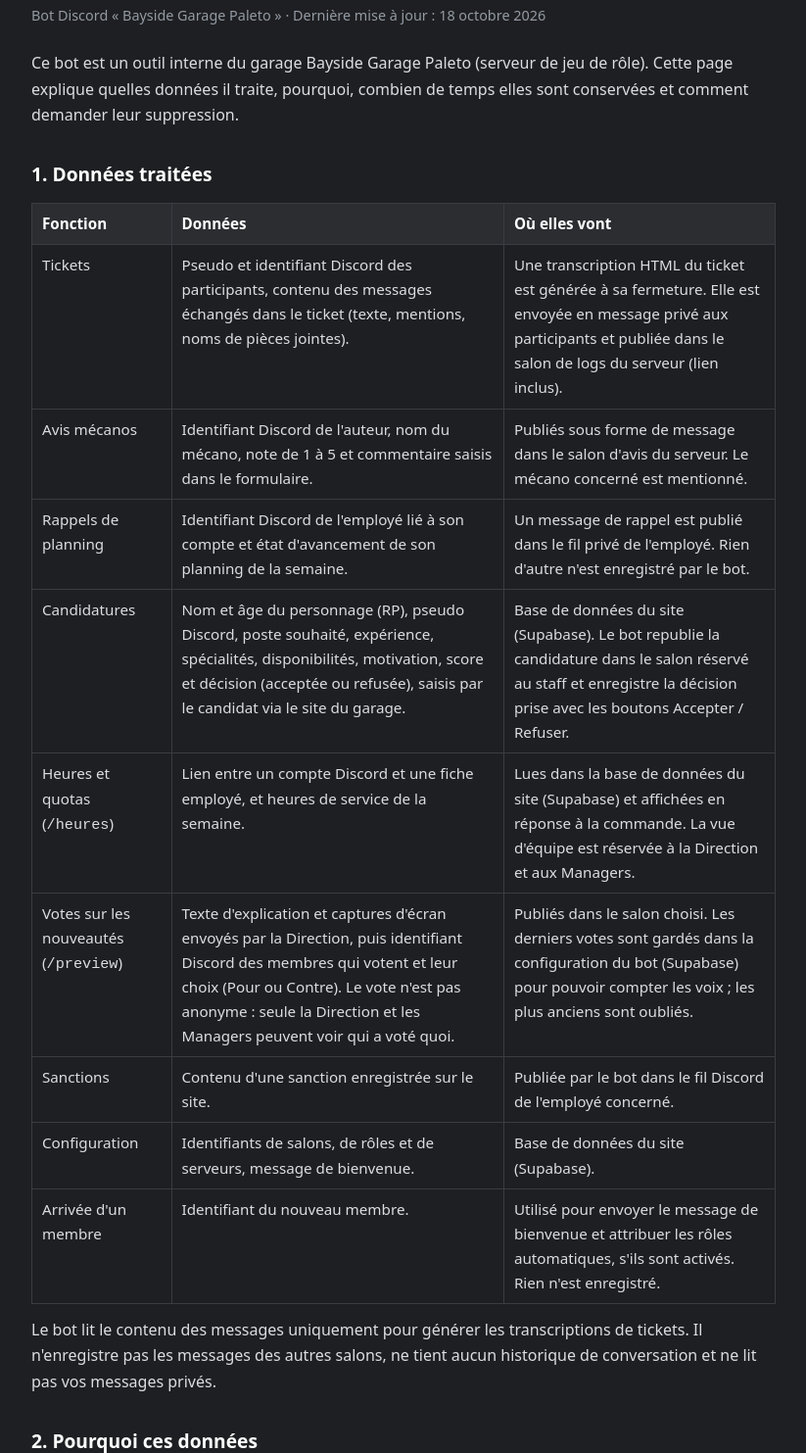
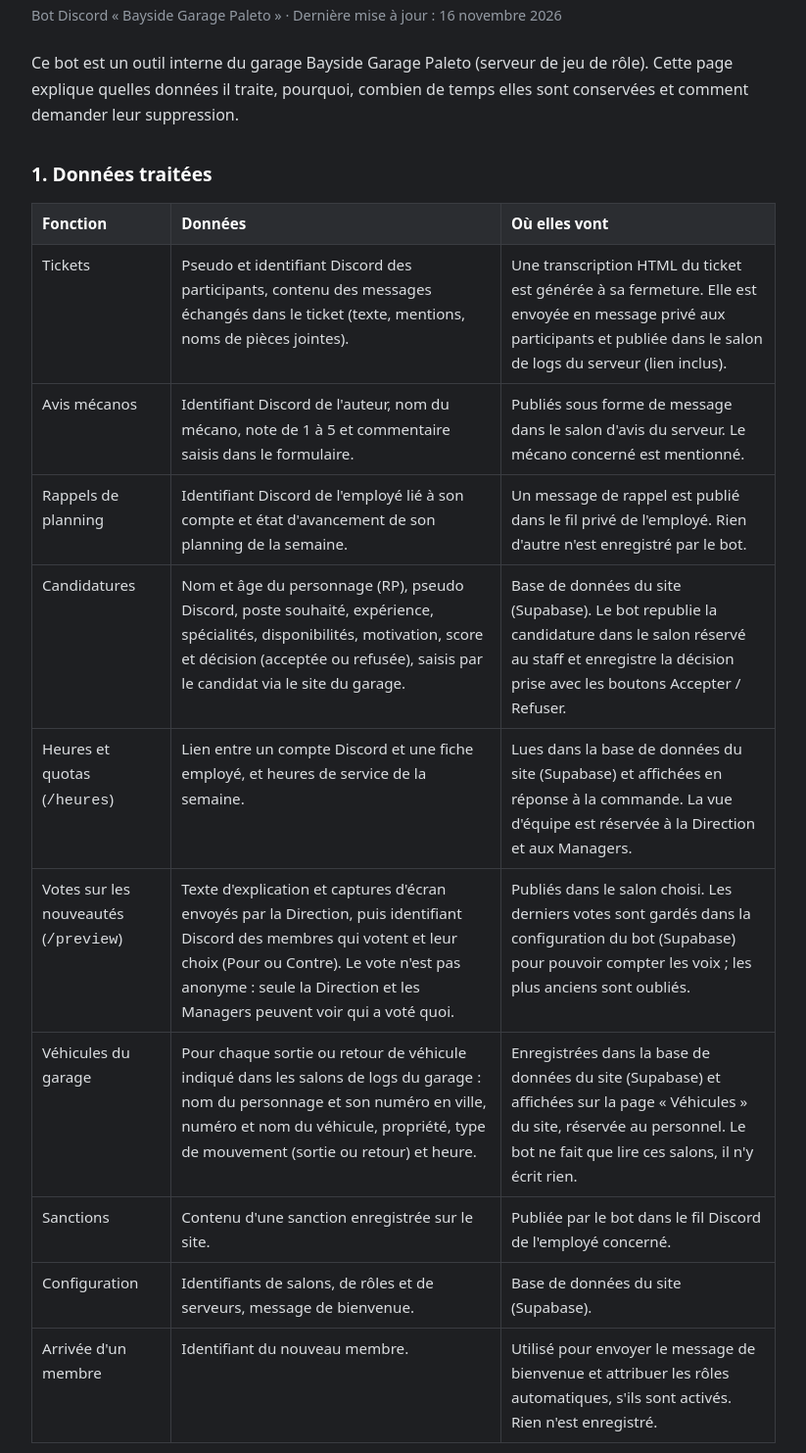
Before and after one commit to ChoupiViP/BOT-bayside-Garage-Paleto, a plain HTML site: page privacy.html in a window 1280 px wide. Shown: the part 93-1576 px from the top of the page at 98% size, without its empty margins (228-1051 px from the left). Drawn offline with Linux system fonts and the light colour scheme.

Commit message:
Site du bot : nouvelle fonction « Véhicules du garage » + confidentialité mise à jour
- index.html : ajoute la fonction (le bot lit les logs de sorties/retours de véhicules et alimente le site).
- privacy.html : données traitées (nom, numéro en ville, véhicule, propriété, type, heure), lecture limitée aux
  salons de logs du garage, durée de conservation, date de mise à jour.

Co-Authored-By: Claude Sonnet 5.5 <noreply@anthropic.com>
Claude-Session: https://claude.ai/code/session_01NPJFyCgFA6B5w87ZDgz9fe

```diff
--- a/privacy.html
+++ b/privacy.html
@@ -24,7 +24,7 @@
 <body>
 <main>
   <h1>Politique de confidentialité</h1>
-  <p class="meta">Bot Discord « Bayside Garage Paleto » · Dernière mise à jour : 18 octobre 2026</p>
+  <p class="meta">Bot Discord « Bayside Garage Paleto » · Dernière mise à jour : 16 novembre 2026</p>
 
   <p>Ce bot est un outil interne du garage Bayside Garage Paleto (serveur de jeu de rôle). Cette page explique quelles données il traite, pourquoi, combien de temps elles sont conservées et comment demander leur suppression.</p>
 
@@ -62,6 +62,11 @@
       <td>Publiés dans le salon choisi. Les derniers votes sont gardés dans la configuration du bot (Supabase) pour pouvoir compter les voix ; les plus anciens sont oubliés.</td>
     </tr>
     <tr>
+      <td>Véhicules du garage</td>
+      <td>Pour chaque sortie ou retour de véhicule indiqué dans les salons de logs du garage : nom du personnage et son numéro en ville, numéro et nom du véhicule, propriété, type de mouvement (sortie ou retour) et heure.</td>
+      <td>Enregistrées dans la base de données du site (Supabase) et affichées sur la page « Véhicules » du site, réservée au personnel. Le bot ne fait que lire ces salons, il n'y écrit rien.</td>
+    </tr>
+    <tr>
       <td>Sanctions</td>
       <td>Contenu d'une sanction enregistrée sur le site.</td>
       <td>Publiée par le bot dans le fil Discord de l'employé concerné.</td>
@@ -77,7 +82,7 @@
       <td>Utilisé pour envoyer le message de bienvenue et attribuer les rôles automatiques, s'ils sont activés. Rien n'est enregistré.</td>
     </tr>
   </table>
-  <p>Le bot lit le contenu des messages uniquement pour générer les transcriptions de tickets. Il n'enregistre pas les messages des autres salons, ne tient aucun historique de conversation et ne lit pas vos messages privés.</p>
+  <p>Le bot lit le contenu des messages pour générer les transcriptions de tickets, et lit uniquement les logs de véhicules dans les salons de logs du garage (seuls les champs du tableau ci-dessus sont gardés). Il n'enregistre pas les messages des autres salons, ne tient aucun historique de conversation et ne lit pas vos messages privés.</p>
 
   <h2>2. Pourquoi ces données</h2>
   <p>Uniquement pour faire fonctionner le garage : gérer les tickets, publier les avis, traiter les candidatures, suivre les heures de service et appliquer les sanctions. Elles ne sont ni vendues, ni utilisées pour de la publicité, ni partagées avec des tiers à d'autres fins.</p>
@@ -86,6 +91,7 @@
   <ul>
     <li><strong>Transcriptions de tickets :</strong> supprimées automatiquement du serveur du bot après 15 jours. Les copies déjà envoyées en message privé ou publiées dans le salon de logs restent sur Discord tant que les messages existent.</li>
     <li><strong>Avis :</strong> conservés tant que le message reste dans le salon d'avis.</li>
+    <li><strong>Sorties et retours de véhicules :</strong> conservés dans la base de données du site tant que nécessaire à la gestion du garage.</li>
     <li><strong>Candidatures, heures, sanctions et liaison de comptes :</strong> conservées dans la base de données du site tant que nécessaire à la gestion du garage (les sanctions sont archivées, jamais supprimées).</li>
     <li><strong>Configuration :</strong> conservée tant que le bot est installé sur le serveur.</li>
   </ul>
```
Also changed, not shown: index.html (+5 -0 lines).
